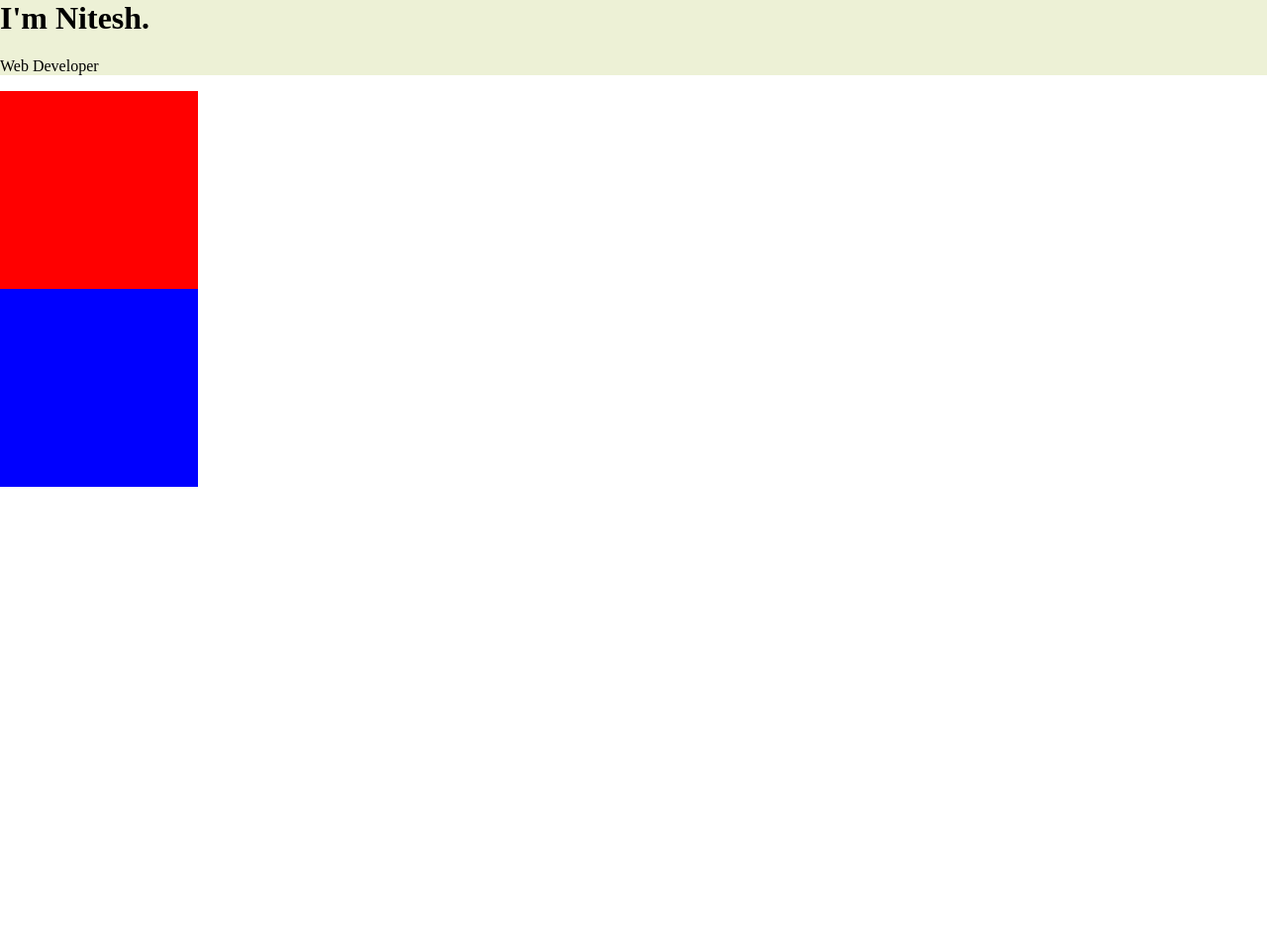
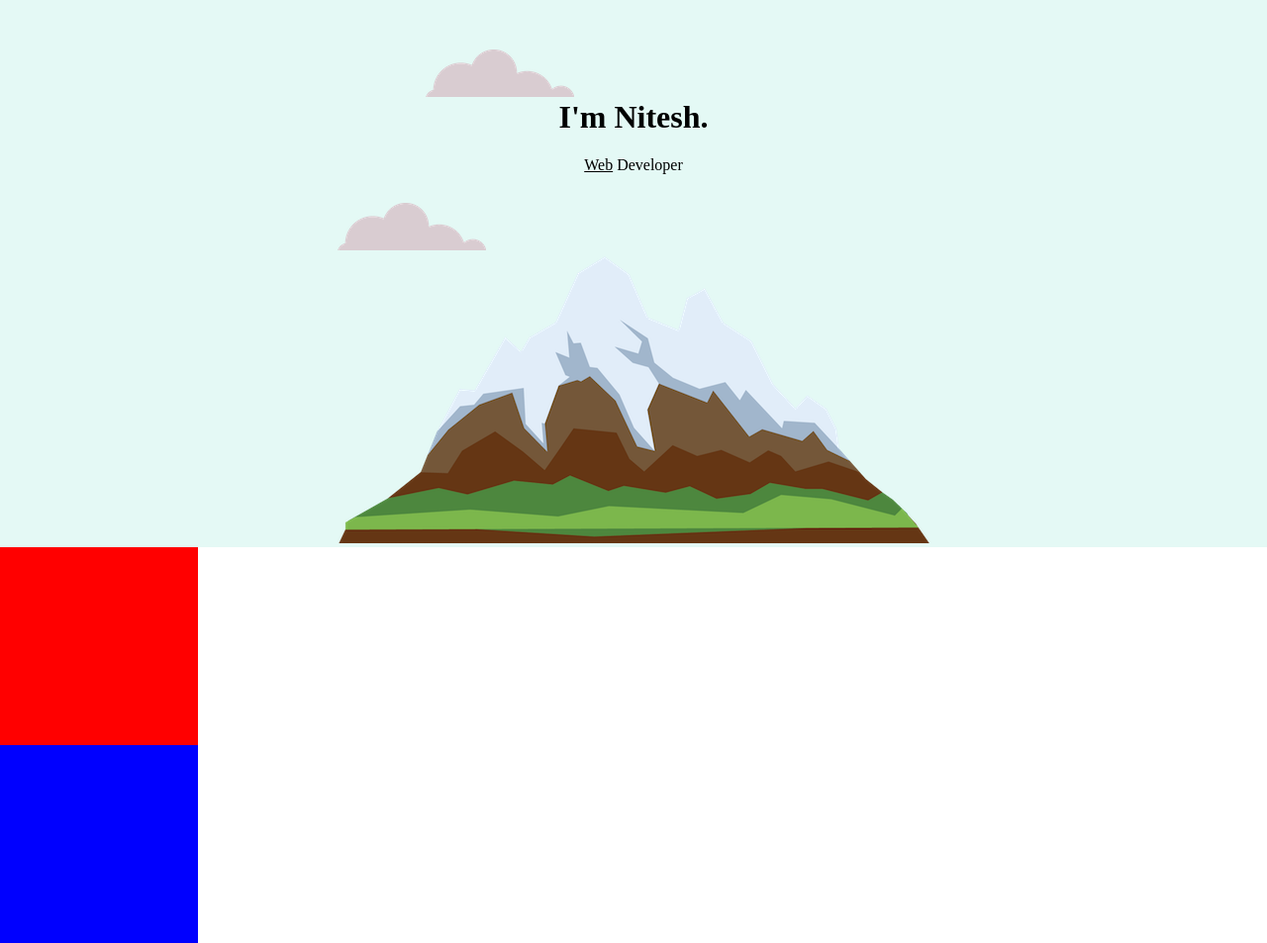
Before and after one commit to Nitesh-thapliyal/The-Web-Development-Bootcamp, a plain HTML site: page Css-MySite/index.html in a window 1280 px wide. Shown: the whole page at 99% size. Before the commit the page ends 800 px from the top, so only its background shows below. Drawn offline with Linux system fonts and the light colour scheme.

Commit message:
update style

```diff
--- a/Css-MySite/Css/styles.css
+++ b/Css-MySite/Css/styles.css
@@ -1,26 +1,42 @@
 body{
     margin: 0;
+    text-align: center;
 }
 
 h1{
     margin-top:0;
+
 }
 
+.web{
+    text-decoration: underline;
+}
 
 .top-container{
-    background-color: #EDF1D6;
+    background-color: #E4f9f5;
+    position: relative;
+    padding-top: 100px;
 }
 
 .middle-container{
     height: 200px;
     width: 200px;
     background-color: red;
-    margin-left: 0;
+
 }
 
 .bottom-container{
     height: 200px;
     width: 200px;
     background-color: blue;
-    margin-left: 0;
 }
+
+.top-cloud{
+    position:absolute;
+    right: 700px;
+    top: 50px;
+}
+.bottom-cloud{
+    position: absolute;
+    bottom: 300px;
+}
--- a/Css-MySite/index.html
+++ b/Css-MySite/index.html
@@ -10,8 +10,11 @@
 </head>
 <body>
     <div class="top-container">
+        <img class="top-cloud" src="./images/cloud.png" alt="cloud">
         <h1>I'm Nitesh.</h1>
-        <p>Web Developer</p>
+        <p><span class="web">Web</span> Developer</p>
+        <img class="bottom-cloud" src="./images/cloud.png" alt="cloud">
+        <img src="./images/mountain.png" alt="mountain">
     </div>
 
     <div class="middle-container">
```
